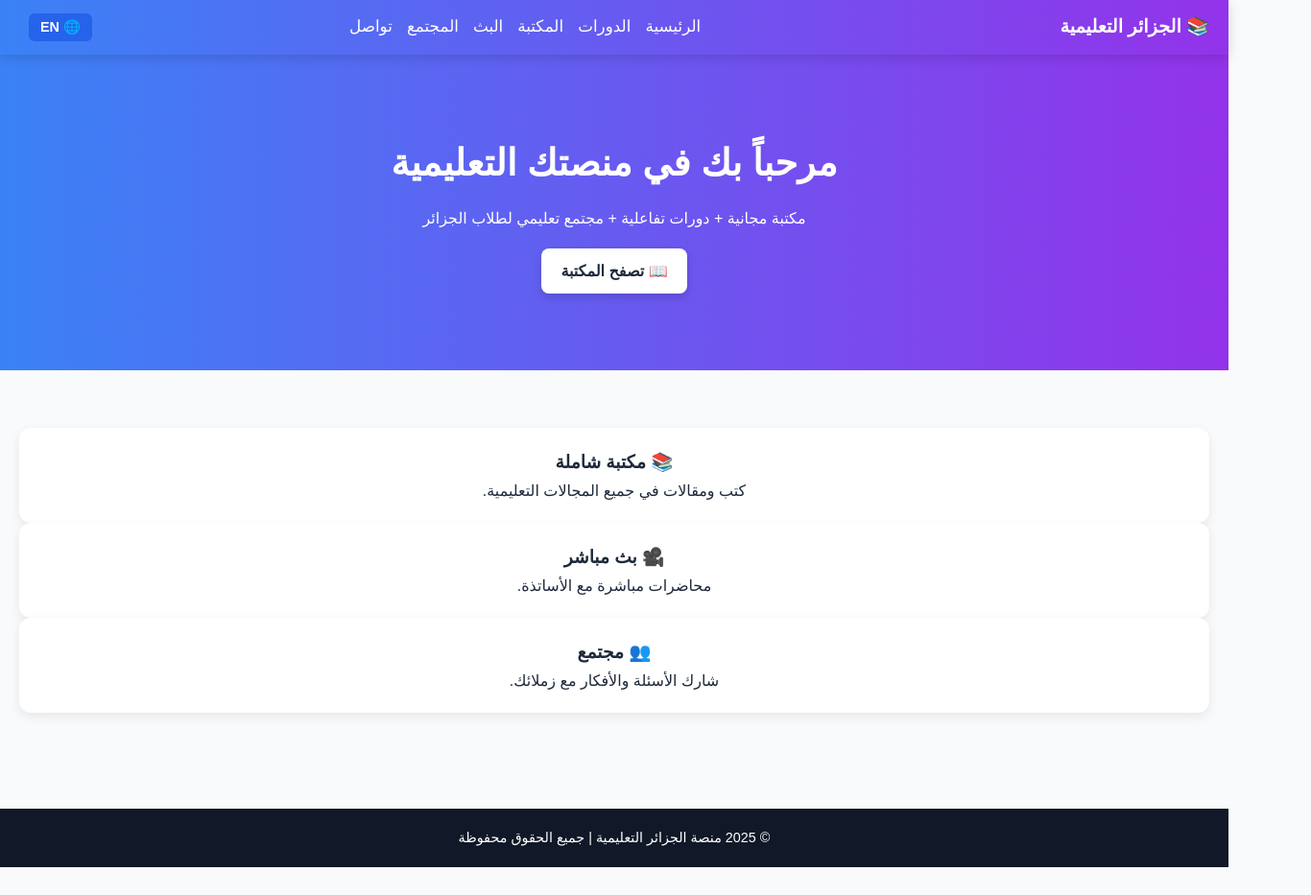
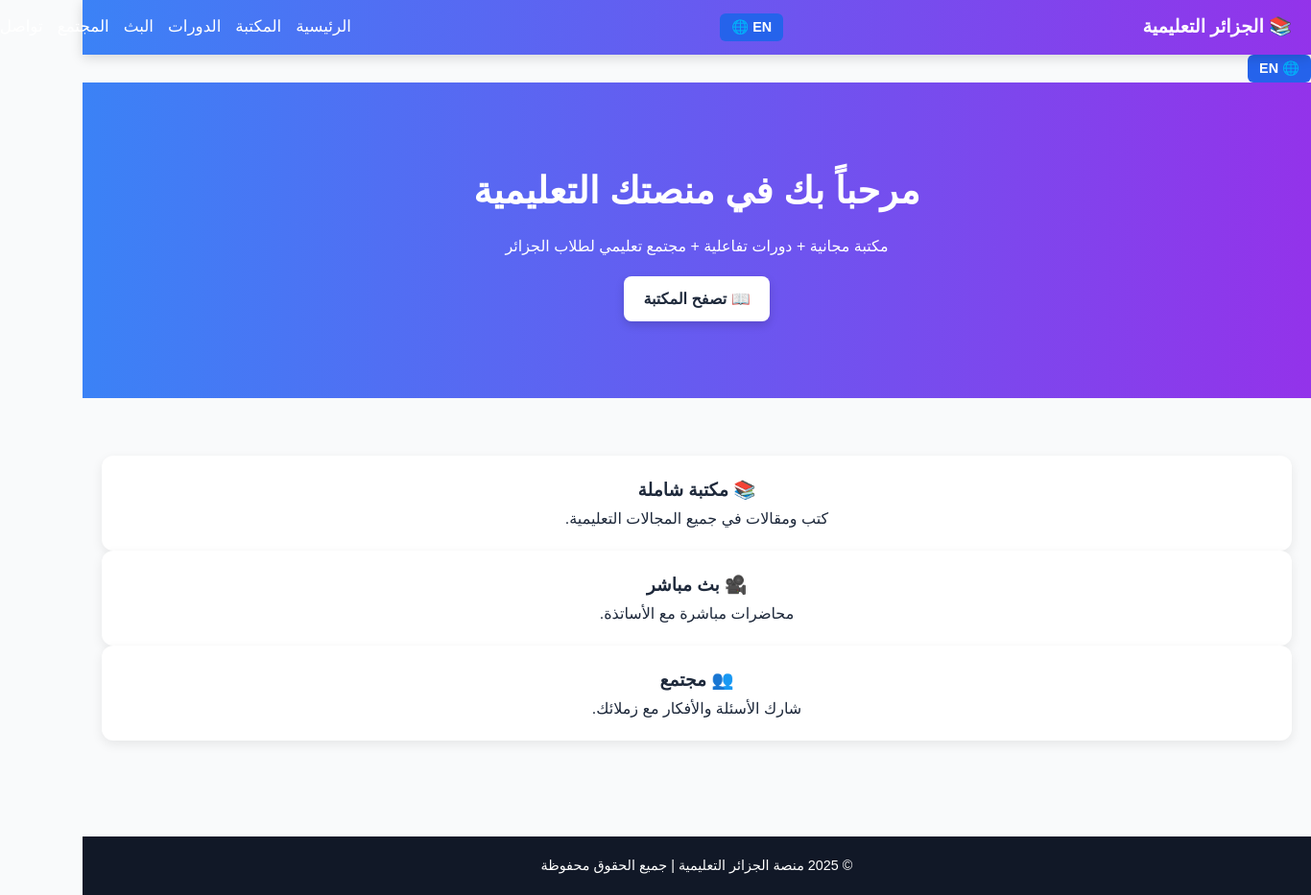
Before and after one commit to snaky666/yt, a plain HTML site: page index.html in a window 1280 px wide. Shown: the whole page at 96% size, 1366 px wide, since content can reach past the window. Before the commit the page ends 904 px from the top, so only its background shows below. Drawn offline with Linux system fonts and the light colour scheme.

Commit message:
Update index.html

```diff
--- a/index.html
+++ b/index.html
@@ -7,18 +7,24 @@
   <link rel="stylesheet" href="assets/css/style.css">
 </head>
 <body>
-  <header class="navbar">
-    <div class="logo">📚 الجزائر التعليمية</div>
-    <nav>
-      <ul class="nav-links">
-        <li><a href="index.html">الرئيسية</a></li>
-        <li><a href="pages/courses.html">الدورات</a></li>
-        <li><a href="pages/library.html">المكتبة</a></li>
-        <li><a href="pages/live.html">البث</a></li>
-        <li><a href="pages/community.html">المجتمع</a></li>
-        <li><a href="pages/contact.html">تواصل</a></li>
-      </ul>
-    </nav>
+  <header <!-- 🔹 Navbar -->
+<nav class="navbar">
+  <div class="logo">📚 الجزائر التعليمية</div>
+  <button class="lang-btn">EN 🌐</button>
+  <div class="menu-toggle">☰</div>
+  <ul class="nav-links">
+    <li><a href="#home">الرئيسية</a></li>
+    <li><a href="#library">المكتبة</a></li>
+    <li><a href="#courses">الدورات</a></li>
+    <li><a href="#live">البث</a></li>
+    <li><a href="#community">المجتمع</a></li>
+    <li><a href="#contact">تواصل</a></li>
+  </ul>
+</nav>
+
+<!-- 🔹 Overlay -->
+<div class="overlay"></div>
+
     <button class="lang-btn" onclick="toggleLang()">🌐 EN</button>
   </header>
 
```
